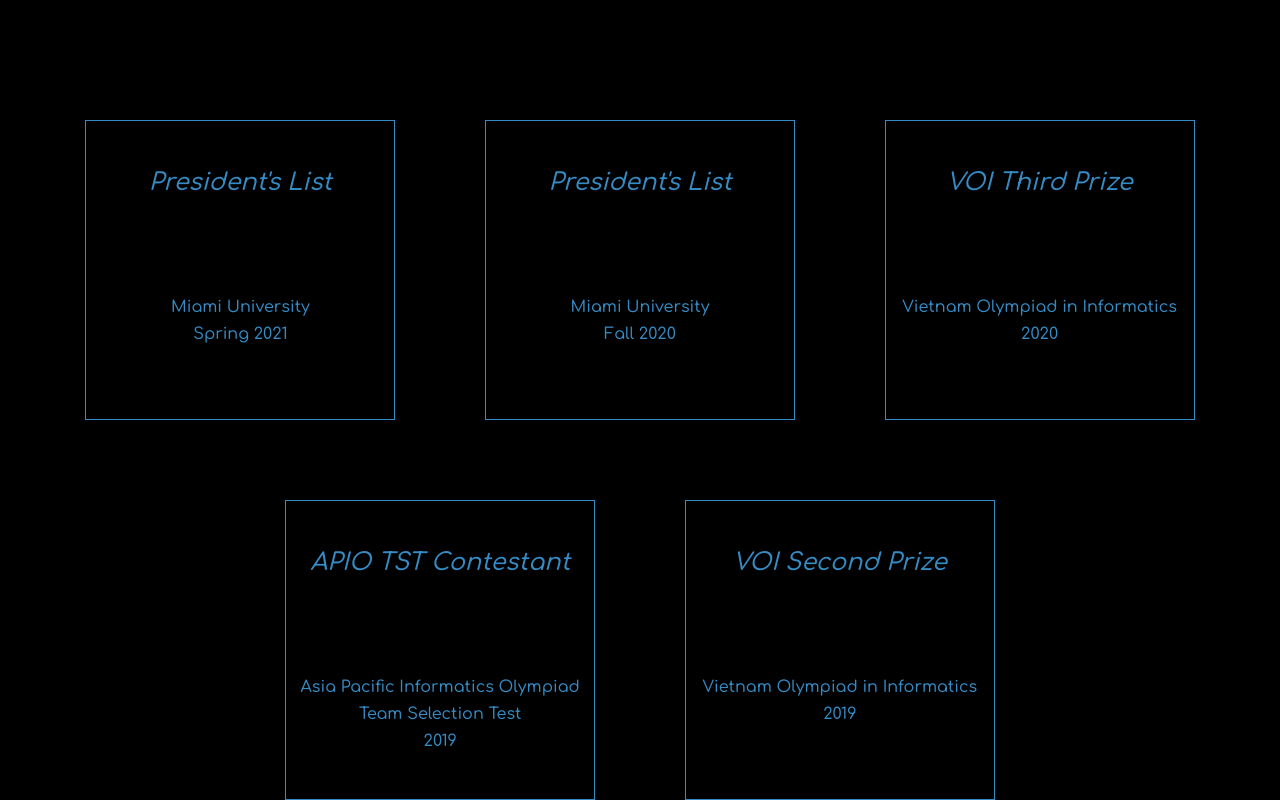
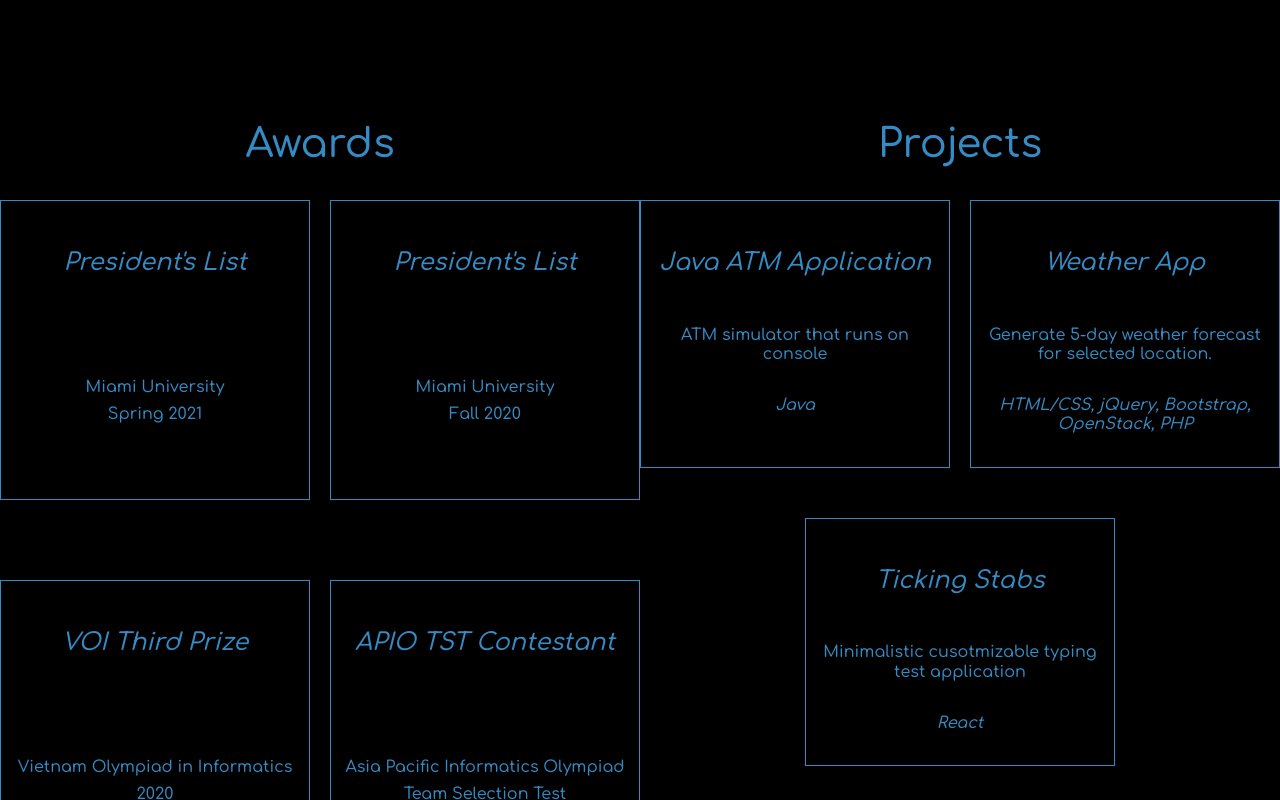
Before and after one commit to yahuy1/yahuy1.github.io, a React (Create React App) app: page / in a window 1280 px wide. Shown: the part 1640-2440 px from the top of the page. Built offline with nearby package versions, Linux system fonts and the light colour scheme.

Commit message:
update for ENG313

```diff
--- a/src/App.js
+++ b/src/App.js
@@ -4,7 +4,7 @@
 import Education from './components/Education';
 import Honors from './components/Honors';
 import Contacts from './components/Contacts';
-import CV from './components/Resume_HuyGiaNguyen.pdf'
+import CV from './components/Resume_HuyNguyen.pdf'
 import './app.scss';
 
 function App() {
@@ -29,7 +29,7 @@
 					<li className="nav-item"><a className="nav-link" href="#contacts">Contacts</a></li>
 
 					{/* Generate CV button */}
-					<a className="btn" href={CV} target="_blank" rel="noreferrer">Download CV</a>
+					<a className="btn" href={CV} target="_blank" rel="noreferrer">Resume</a>
 				</Scrollspy>
 			</nav>
 
--- a/src/components/About.js
+++ b/src/components/About.js
@@ -25,7 +25,7 @@
 
                             {/* Description */}
                             <h1 style={{fontSize: "40px"}}>Nguyen Gia Huy</h1>
-                            <p>Computer Science Sophomore @ Miami University</p>
+                            <p>Computer Science Junior @ Miami University</p>
 
                             {/* Icons */}
                             <div className="icon-container">
--- a/src/components/Contacts.js
+++ b/src/components/Contacts.js
@@ -7,7 +7,7 @@
             <div id="contact_container">
                 <div>
                     <div className="contact_item">
-                        <p>Email: <a href="mailto:nguyengiahuyak29@gmail.com" target="_blank" rel="noreferrer">nguyengiahuyak29@gmail.com</a></p>
+                        <p>Email: <a href="mailto:nguyengiahuyak29@gmail.com" target="_blank" rel="noreferrer">nguyenhg@miamioh.edu</a></p>
                     </div>
                     <div className="contact_item">
                         <p>Facebook: <a href="https://www.facebook.com/yahuysan/" target="_blank" rel="noreferrer">Gia Huy</a></p>
@@ -32,7 +32,7 @@
                     </div>
                 </div>
             </div>
-            <p id="copyright">Made with ReactJS. Last Updated: August 2021. © 2021 Huy Gia Nguyen</p>
+            <p id="copyright">Last Updated: 2022.</p>
         </div>
     );
 }
--- a/src/components/Honors.js
+++ b/src/components/Honors.js
@@ -4,7 +4,10 @@
 
 export default function Honors() {
     return (
-        <div id="container">
+        <div id="honors-container">
+            <div class="container-2">
+                <h1>Awards</h1><br />
+                <div class="container-1">
                     <Fade down>
                         <a className="honor_item" target="_blank" href="http://miamioh.meritpages.com/stories/Huy-Nguyen-Named-To-President-s-List-at-Miami-University/59756227" rel="noreferrer">
                             <h4><i>President's List</i></h4>
@@ -38,5 +41,38 @@
                         </div>
                     </Fade>
                 </div>
+            </div>
+            <div class="container-2">
+                <h1>Projects</h1><br />
+                <div class="container-1 project">
+                    <Fade down>
+                        <a className="honor_item project" target="_blank" href="https://github.com/yahuy1/java-atm" rel="noreferrer">
+                            <h4><i>Java ATM Application</i></h4>
+                            <br/><br/>
+                            <h6>ATM simulator that runs on console</h6>
+                            <br></br>
+                            <h6><i>Java</i></h6>
+                            <br></br>
+                        </a>
+                        <a className="honor_item project" target="_blank" href="https://github.com/yahuy1/cse383_final_project" rel="noreferrer">
+                            <h4><i>Weather App</i></h4>
+                            <br/><br/>
+                            <h6>Generate 5-day weather forecast for selected location.</h6>
+                            <br />
+                            <h6><i>HTML/CSS, jQuery, Bootstrap, OpenStack, PHP</i></h6>
+                            <br />
+                        </a>
+                        <a className="honor_item project" target="_blank" href="https://github.com/yahuy1/tickingstabs" rel="noreferrer">
+                            <h4><i>Ticking Stabs</i></h4>
+                            <br/><br/>
+                            <h6>Minimalistic cusotmizable typing test application</h6>
+                            <br />
+                            <h6><i>React</i></h6>
+                            <br />
+                        </a>
+                    </Fade>
+                </div>
+            </div>
+        </div>
     );
 }
--- a/src/components/honors.scss
+++ b/src/components/honors.scss
@@ -1,13 +1,21 @@
 @import "../app.scss";
 
-#container {
+#honors-container {
+    display: grid;
+    grid-template-columns: 1fr 1fr;
+}
+
+.container-1 {
     display: flex;
     flex-direction: row;
     flex-wrap: wrap;
-    column-gap: 7vw;
+    column-gap: 20px;
     row-gap: 10vh;
     // padding-left: 12vw;
     justify-content: center;
+    &.project {
+        row-gap: 50px;
+    }
 }
 
 h4 {
@@ -27,11 +35,24 @@
         color: $color-secondary;
         box-shadow: 0 0 20px $color-secondary;
     }
+    &.project {
+        min-height: 1px;
+
+        h4 {
+            margin-bottom: 0 !important;
+        }
+
+        h6 {
+            margin-left: 10px;
+            margin-right: 10px;
+        }
+
+    }
 }
 
 
 @for $i from 1 through 6 {
-    #container {
+    .container-1 {
         .honor_item:nth-child(#{$i}){
             animation-delay: $i * 0.3s - 0.3s !important;
         }
```
Also changed, not shown: 2 other files (tests, documents, lock files or other folders). Lines whose indentation alone changed are shown as unchanged.
